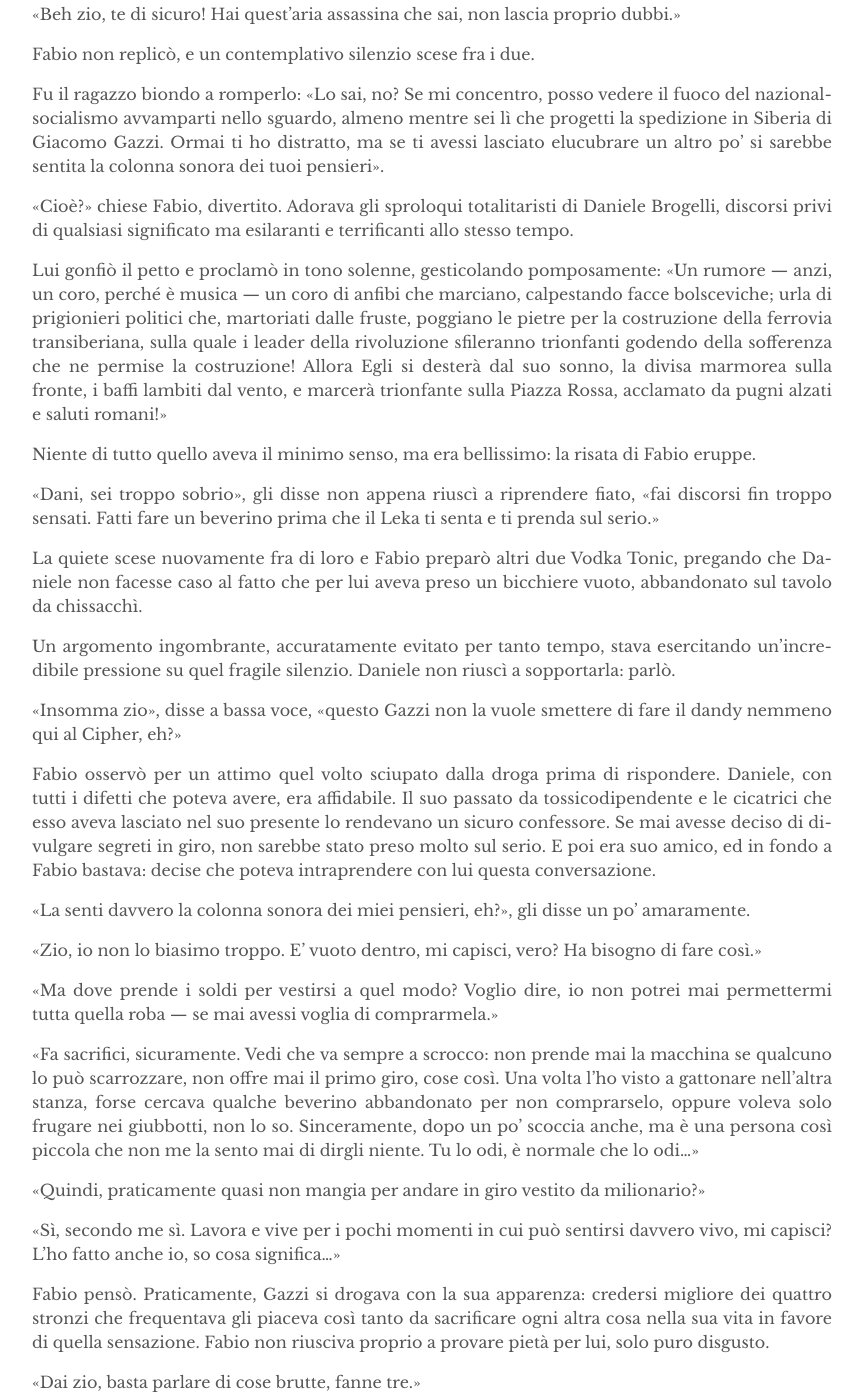
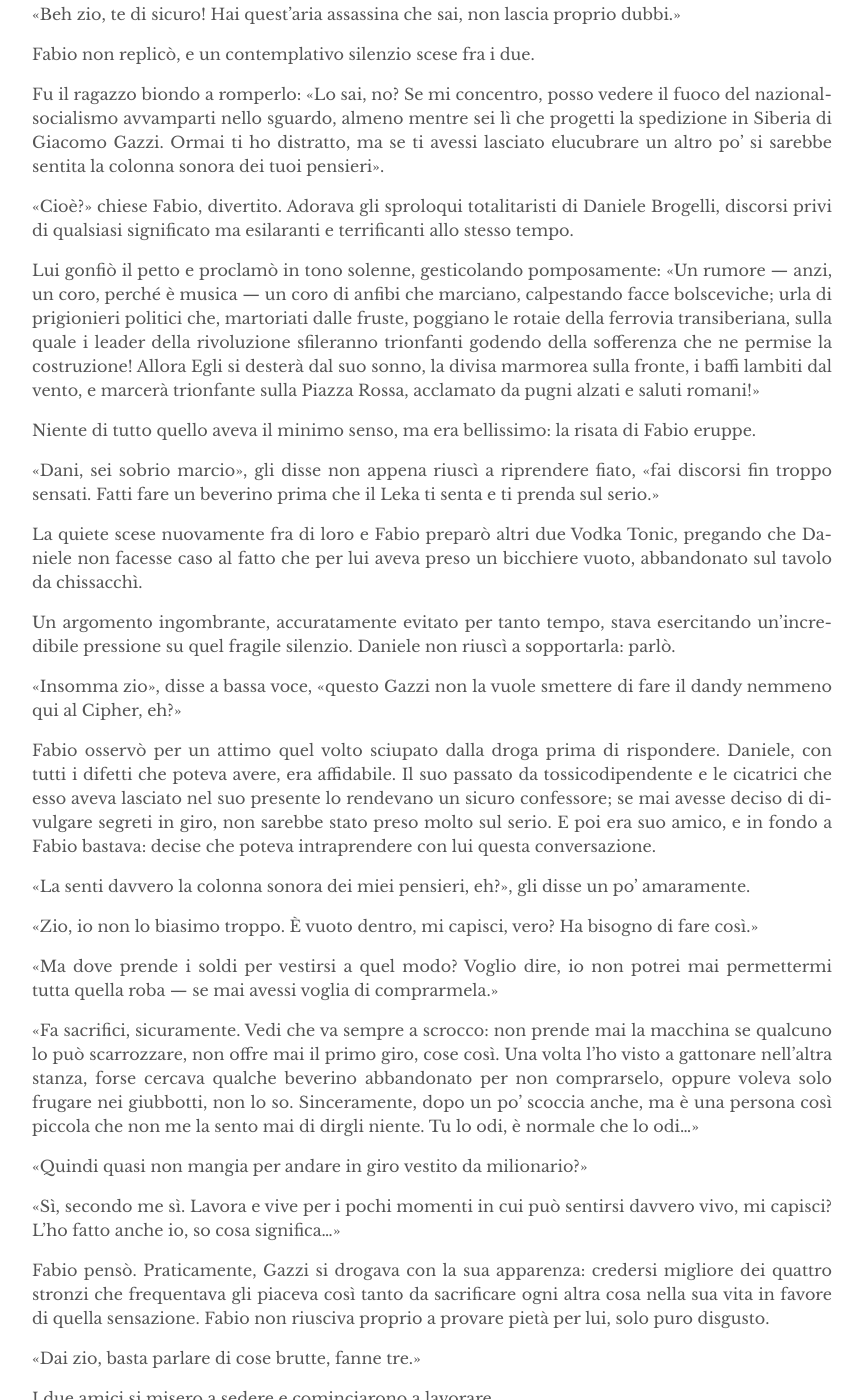
Before and after one commit to eviloutpost/eviloutpost.github.io, a Jekyll site: the page built from _works/sdp_ch/03.md, in a window 1280 px wide and 1400 px high, scrolled down 1787 px. Shown: the whole window, without its empty margins (208-1071 px from the left). Built offline with Jekyll 4.4.1, drawn with Linux system fonts in a browser that asks for light colours; some of the changed text lies outside the part shown.

Commit message:
minor in previous chapts

```diff
--- a/_works/sdp_ch/03.md
+++ b/_works/sdp_ch/03.md
@@ -20,8 +20,7 @@ La sua sete lo costrinse a vincere la stanchezza. Si alzò, attraversò la stanz
 
 «*'io serpente maiale!*» imprecò a denti stretti, mangiandosi una consonante.
 
-Buttò via il suo abbozzo di Long Island e scrutò il tavolo, maledicendo chi avesse scelto le bottiglie da portare. Concluse che
-l'unica cosa fattibile senza scendere a compromessi disumani fosse un Vodka Tonic. "*Almeno la tonica è di marca*", si convinse, mentre cercava con crescente disperazione un bicchiere più o meno pulito.
+Buttò via il suo abbozzo di Long Island e scrutò il tavolo, maledicendo chi avesse scelto le bottiglie da portare. Concluse che l'unica cosa fattibile senza scendere a compromessi disumani fosse un Vodka Tonic. "*Almeno la tonica è di marca*", si convinse, mentre cercava con crescente disperazione un bicchiere più o meno pulito.
 
 Preparato il suo misero drink, ne bevve un sorso e si guardò intorno. Il suo sguardo scorse su varie persone, dribblò accuratamente una ragazza bionda e fu infine rapito dalla figura di un individuo ostile, spavaldamente appoggiato al muro dalla parte opposta della stanza.
 
@@ -47,11 +46,11 @@ Fu il ragazzo biondo a romperlo: «Lo sai, no? Se mi concentro, posso vedere il
 
 «Cioè?» chiese Fabio, divertito. Adorava gli sproloqui totalitaristi di Daniele Brogelli, discorsi privi di qualsiasi significato ma esilaranti e terrificanti allo stesso tempo.
 
-Lui gonfiò il petto e proclamò in tono solenne, gesticolando pomposamente: «Un rumore --- anzi, un coro, perché è musica --- un coro di anfibi che marciano, calpestando facce bolsceviche; urla di prigionieri politici che, martoriati dalle fruste, poggiano le pietre per la costruzione della ferrovia transiberiana, sulla quale i leader della rivoluzione sfileranno trionfanti godendo della sofferenza che ne permise la costruzione! Allora Egli si desterà dal suo sonno, la divisa marmorea sulla fronte, i baffi lambiti dal vento, e marcerà trionfante sulla Piazza Rossa, acclamato da pugni alzati e saluti romani!»
+Lui gonfiò il petto e proclamò in tono solenne, gesticolando pomposamente: «Un rumore --- anzi, un coro, perché è musica --- un coro di anfibi che marciano, calpestando facce bolsceviche; urla di prigionieri politici che, martoriati dalle fruste, poggiano le rotaie della ferrovia transiberiana, sulla quale i leader della rivoluzione sfileranno trionfanti godendo della sofferenza che ne permise la costruzione! Allora Egli si desterà dal suo sonno, la divisa marmorea sulla fronte, i baffi lambiti dal vento, e marcerà trionfante sulla Piazza Rossa, acclamato da pugni alzati e saluti romani!»
 
 Niente di tutto quello aveva il minimo senso, ma era bellissimo: la risata di Fabio eruppe.
 
-«Dani, sei troppo sobrio», gli disse non appena riuscì a riprendere fiato, «fai discorsi fin troppo sensati. Fatti fare un beverino prima che il Leka ti senta e ti prenda sul serio.»
+«Dani, sei sobrio marcio», gli disse non appena riuscì a riprendere fiato, «fai discorsi fin troppo sensati. Fatti fare un beverino prima che il Leka ti senta e ti prenda sul serio.»
 
 La quiete scese nuovamente fra di loro e Fabio preparò altri due Vodka Tonic, pregando che Daniele non facesse caso al fatto che per lui aveva preso un bicchiere vuoto, abbandonato sul tavolo da chissacchì.
 
@@ -60,18 +59,17 @@ Daniele non riuscì a sopportarla: parlò.
 
 «Insomma zio», disse a bassa voce, «questo Gazzi non la vuole smettere di fare il dandy nemmeno qui al Cipher, eh?»
 
-Fabio osservò per un attimo quel volto sciupato dalla droga prima di rispondere. Daniele, con tutti i difetti che poteva avere, era
-affidabile. Il suo passato da tossicodipendente e le cicatrici che esso aveva lasciato nel suo presente lo rendevano un sicuro confessore. Se mai avesse deciso di divulgare segreti in giro, non sarebbe stato preso molto sul serio. E poi era suo amico, ed in fondo a Fabio bastava: decise che poteva intraprendere con lui questa conversazione.
+Fabio osservò per un attimo quel volto sciupato dalla droga prima di rispondere. Daniele, con tutti i difetti che poteva avere, era affidabile. Il suo passato da tossicodipendente e le cicatrici che esso aveva lasciato nel suo presente lo rendevano un sicuro confessore; se mai avesse deciso di divulgare segreti in giro, non sarebbe stato preso molto sul serio. E poi era suo amico, e in fondo a Fabio bastava: decise che poteva intraprendere con lui questa conversazione.
 
 «La senti davvero la colonna sonora dei miei pensieri, eh?», gli disse un po' amaramente.
 
-«Zio, io non lo biasimo troppo. E' vuoto dentro, mi capisci, vero? Ha bisogno di fare così.»
+«Zio, io non lo biasimo troppo. È vuoto dentro, mi capisci, vero? Ha bisogno di fare così.»
 
 «Ma dove prende i soldi per vestirsi a quel modo? Voglio dire, io non potrei mai permettermi tutta quella roba --- se mai avessi voglia di comprarmela.»
 
 «Fa sacrifici, sicuramente. Vedi che va sempre a scrocco: non prende mai la macchina se qualcuno lo può scarrozzare, non offre mai il primo giro, cose così. Una volta l'ho visto a gattonare nell'altra stanza, forse cercava qualche beverino abbandonato per non comprarselo, oppure voleva solo frugare nei giubbotti, non lo so. Sinceramente, dopo un po' scoccia anche, ma è una persona così piccola che non me la sento mai di dirgli niente. Tu lo odi, è normale che lo odi...»
 
-«Quindi, praticamente quasi non mangia per andare in giro vestito da milionario?»
+«Quindi quasi non mangia per andare in giro vestito da milionario?»
 
 «Sì, secondo me sì. Lavora e vive per i pochi momenti in cui può sentirsi davvero vivo, mi capisci? L'ho fatto anche io, so cosa
 significa...»
@@ -113,11 +111,11 @@ Infine, Daniele parlò.
 
 «Scusa» disse Fabio, vergognandosi come un ladro per la sua mancanza di tatto.
 
-Non avrebbe dovuto dirlo, ma non era proprio riuscito ad *impedirsi* di dirlo, nemmeno *a lui*. Il tema era molto delicato per Daniele; a causa della sua tossicodipendenza e dei motivi che lo avevano condotto ad essa, quell'uomo aveva attraversato momenti di pura disperazione. Quelle parole dovevano avergli fatto più male di un dito in un occhio.
+Non avrebbe dovuto dirlo, o almeno non proprio a lui. Il tema era molto delicato per Daniele: a causa della sua tossicodipendenza e dei motivi che lo avevano condotto ad essa, quell'uomo aveva attraversato momenti di pura disperazione. Quelle parole dovevano avergli fatto più male di un dito in un occhio.
 
-«Il suicidio può essere generosità, non resa», spiegò egli, paziente. Non sembrava offeso. «Può essere il sacrificio della tua esistenza in favore di quella dei tuoi cari. Se tu fossi un peso economico per la tua famiglia, un motivo di vergogna ed un pericolo per la loro incolumità, toglierti la vita sarebbe la cosa più altruista che tu potresti fare. Ma sarebbe anche la cosa più facile e più povera di amore per te stesso.»
+«Il suicidio può essere generosità, non resa», spiegò egli, paziente. Non sembrava offeso. «Può essere il sacrificio della tua esistenza in favore di quella dei tuoi cari. Se tu fossi un peso economico per la tua famiglia, un motivo di vergogna e un pericolo per la loro incolumità, toglierti la vita sarebbe la cosa più altruista che tu potresti fare. Ma sarebbe anche la cosa più facile e più povera di amore per te stesso.»
 
-Gli occhi di Daniele si inumidirono un po'. Fabio abbassò lo sguardo in forma di rispetto: Daniele era più grande di lui ed infinitamente più saggio. L'oscurità dalla quale era riemerso sminuiva qualunque altro tormento. Non avrebbe proprio dovuto permettersi di apostrofarlo in quel modo.
+Gli occhi di Daniele si inumidirono un po'. Fabio abbassò lo sguardo in forma di rispetto: Daniele era più grande di lui e infinitamente più saggio. L'oscurità dalla quale era riemerso sminuiva qualunque altro tormento. Non avrebbe proprio dovuto permettersi di apostrofarlo in quel modo.
 
 «Dani, scusa, davvero. Sono stato indelicato.»
 
@@ -143,19 +141,17 @@ Udita la sua voce, la coppia di combattenti si congelò all'istante.
 
 I due si lasciarono andare, percependo nell'ostentato dialetto pratese della ragazza un pericolo indescrivibile. Dai loro sguardi si intuiva che avrebbero voluto combattere fino all'ultimo respiro.
 
-«Sei un cazzo di ebreo, infame di merda!» cominciò a sbraitare il ragazzo dai capelli rossi, schifosamente ubriaco. «Che cazzo ti ho
-fatto?! Eh?! Sei un infame, un infame... Fai schifo, speriamo tu muoia, sempre a pensare ai soldi, ebreo di merda...»
+«Sei un cazzo di ebreo, infame di merda!» cominciò a sbraitare il ragazzo dai capelli rossi, schifosamente ubriaco. «Che cazzo ti ho fatto?! Eh?! Sei un infame, un infame... Fai schifo, speriamo tu muoia, sempre a pensare ai soldi, ebreo di merda...»
 
 «*O' Anton, la fa' finita? Bada 'ome tu l'ha' conciato! Oh'icché t'arà ma' fatto i' Bagonghi?*» sbottò ancora la ragazza, esasperata.
 
-Anton non sembrò minimamente intenzionato a rispondere: prese ed andò via, senza smettere di borbottare confuse maledizioni.
+Anton non sembrò minimamente intenzionato a rispondere: prese e andò via, senza smettere di borbottare confuse maledizioni.
 
 Il Bagonghi, senza osare rialzarsi da terra, si mise a sedere a fatica, sputò una boccata di sangue misto a denti e mugolò: «Carabinieri... La bamba... Non potevo proteggerlo, mi sono tirato fuori --- avrei chiuso! Forse chiuderò comunque, ma ci mancava soltanto lui...»
 
 «I carabinieri hanno trovato la droga al Leka? E te? L'hai licenziato? *'o cane, e ci credo l'è 'ncazza'o!*» lo incalzò la ragazza.
 
-Bagonghi annuì, sputò, sillabò una bestemmia e poi rispose: «Lavinia... Che potevo fare... Erano carabinieri, non li consocevo, non
-ho avuto scelta! Avrei dovuto provare a corromperli e farmi sbattere dritto in galera, senza pasasre dal via? Non potevo impedirgli di entrare e di frugare dove volevano, c'era il mandato...»
+Bagonghi annuì, sputò, sillabò una bestemmia e poi rispose: «Lavinia... Che potevo fare... Erano carabinieri, non li consocevo, non ho avuto scelta! Avrei dovuto provare a corromperli e farmi sbattere dritto in galera, senza pasasre dal via? Non potevo impedirgli di entrare e di frugare dove volevano, c'era il mandato...»
 
 Fabio, vinta la repulsione che aveva ad avvicinarsi a Lavinia, si scollò dal divanetto e, insieme al Brogelli, aiutò il suo amico ad alzarsi da terra.
 
@@ -167,12 +163,11 @@ Dopo essersi rimesso in piedi, egli continuò: «Quell'idiota del Leka crede che
 
 «Certo è proprio stupido» intervenne Fabio, incapace di trattenersi. «Cosa ti porti a fare la coca al lavoro? Una bottarella in pausa caffè, così la giornata prende tutta un'altra piega?»
 
-«Credo la spacciasse a qualche mio dipendente», disse il Bagonghi, ammiccando in una certa direzione. «Ma non me ne frega niente, se non
-l'avessero beccato non lo avrei licenziato, che cazzo me ne frega della droga!»
+«Credo la spacciasse a qualche mio dipendente», disse il Bagonghi, ammiccando in una certa direzione. «Ma non me ne frega niente, se non l'avessero beccato non lo avrei licenziato, che cazzo me ne frega della droga!»
 
 «Già, che cazzo te ne frega della droga...» ripeté meccanicamente Fabio, assorto nell'osservare qualcuno a cui, nella più completa ipocrisia, della droga fregava eccome, soprattutto quando poteva ostentare il fatto di potersela permettere. Perché non riusciva a smettere di tirarlo in ballo in qualsiasi suo pensiero?
 
-Le cose stavano cominciando ad assumere nuovamente la loro forma eterea ed i suoni si stavano ovattando sempre di più. Ma la scena non svanì abbastanza in fretta: Lavinia si accorse che Fabio stava guardando il Gazzi, probabilmente sfoggiando il suo sguardo trucidatore. Fece per avvicinarsi, forse stava per parlare, ma Fabio la bloccò.
+Le cose stavano cominciando ad assumere nuovamente la loro forma eterea e i suoni si stavano ovattando sempre di più. Ma la scena non svanì abbastanza in fretta: Lavinia si accorse che Fabio stava guardando il Gazzi, probabilmente sfoggiando il suo sguardo trucidatore. Fece per avvicinarsi, forse stava per parlare, ma Fabio la bloccò.
 
 «Lascia stare, lascia stare...», le sussurrò.
 
```
Also changed, not shown: other parts of _works/sdp_ch/03.md (+2 -2 lines), _works/sdp_ch/01.md (+6 -6 lines), _works/sdp_ch/02.md (+2 -2 lines), _works/sdp_ch/04.md (+6 -6 lines), _works/sdp_ch/05.md (+3 -3 lines), _works/sdp_ch/06.md (+1 -2 lines).
